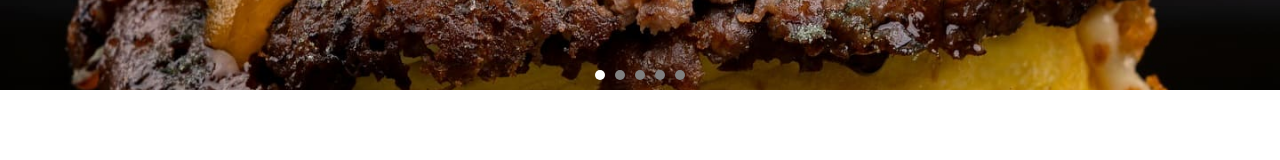
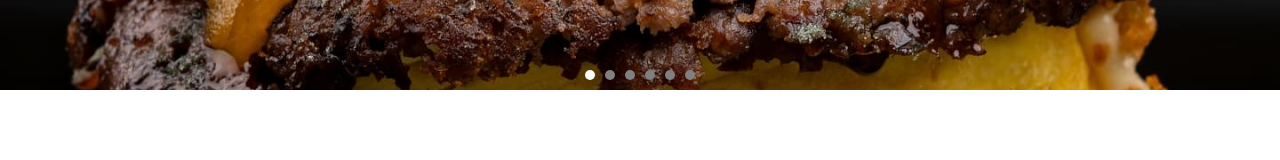
Before and after one commit to domindez/dak-burger, a Next.js app: page / in a window 1280 px wide. Shown: the part 1239-1399 px from the top of the page. Built offline with nearby package versions, Linux system fonts and the light colour scheme.

Commit message:
retos slider

```diff
--- a/src/components/slider/Slider.tsx
+++ b/src/components/slider/Slider.tsx
@@ -11,6 +11,7 @@ const Slider = () => {
     { img: '/gallery/burger2.jpg', buttonText: 'RESERVA TU MESA', buttonUrl: 'reserva' },
     { img: '/gallery/burger2.jpg', buttonText: 'PIDE A DOMICILIO', externalLink: true, buttonUrl: 'https://dakburgerlacalademijas.order.app.hd.digital/menus' },
     { img: '/gallery/burger1.jpg', buttonText: 'ESTAMOS EN MALAGA CAPITAL CON BSMASH', externalLink: true, buttonUrl: 'https://bsmash.es/' },
+    { img: '/gallery/burger3.jpg', buttonText: 'NUESTROS RETOS', buttonUrl: 'retos' },
     { img: '/gallery/burger3.jpg', buttonText: 'SIGUENOS EN REDES', buttonUrl: '#' }
   ]
   const mobileSlides = [
@@ -18,6 +19,7 @@ const Slider = () => {
     { img: '/gallery/burger2.jpg', buttonText: 'RESERVA TU MESA', buttonUrl: 'reserva' },
     { img: '/gallery/burger2.jpg', buttonText: 'PIDE A DOMICILIO', externalLink: true, buttonUrl: 'https://dakburgerlacalademijas.order.app.hd.digital/menus' },
     { img: '/gallery/burger1.jpg', buttonText: 'ESTAMOS EN MALAGA CAPITAL CON BSMASH', externalLink: true, buttonUrl: 'https://bsmash.es/' },
+    { img: '/gallery/burger3.jpg', buttonText: 'NUESTROS RETOS', buttonUrl: 'retos' },
     { img: '/gallery/burger3.jpg', buttonText: 'SIGUENOS EN REDES', buttonUrl: '#' }
   ]
 
```
